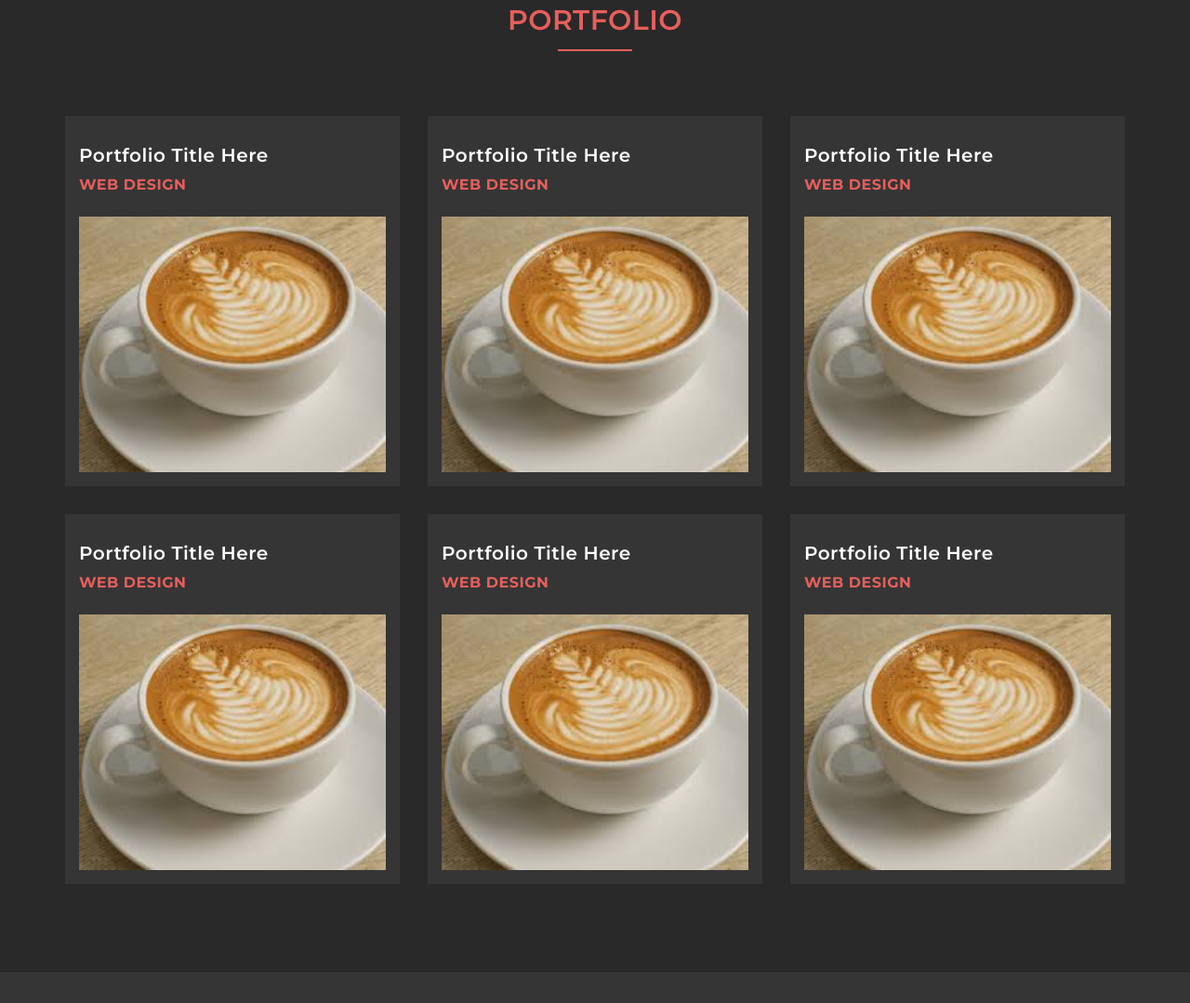
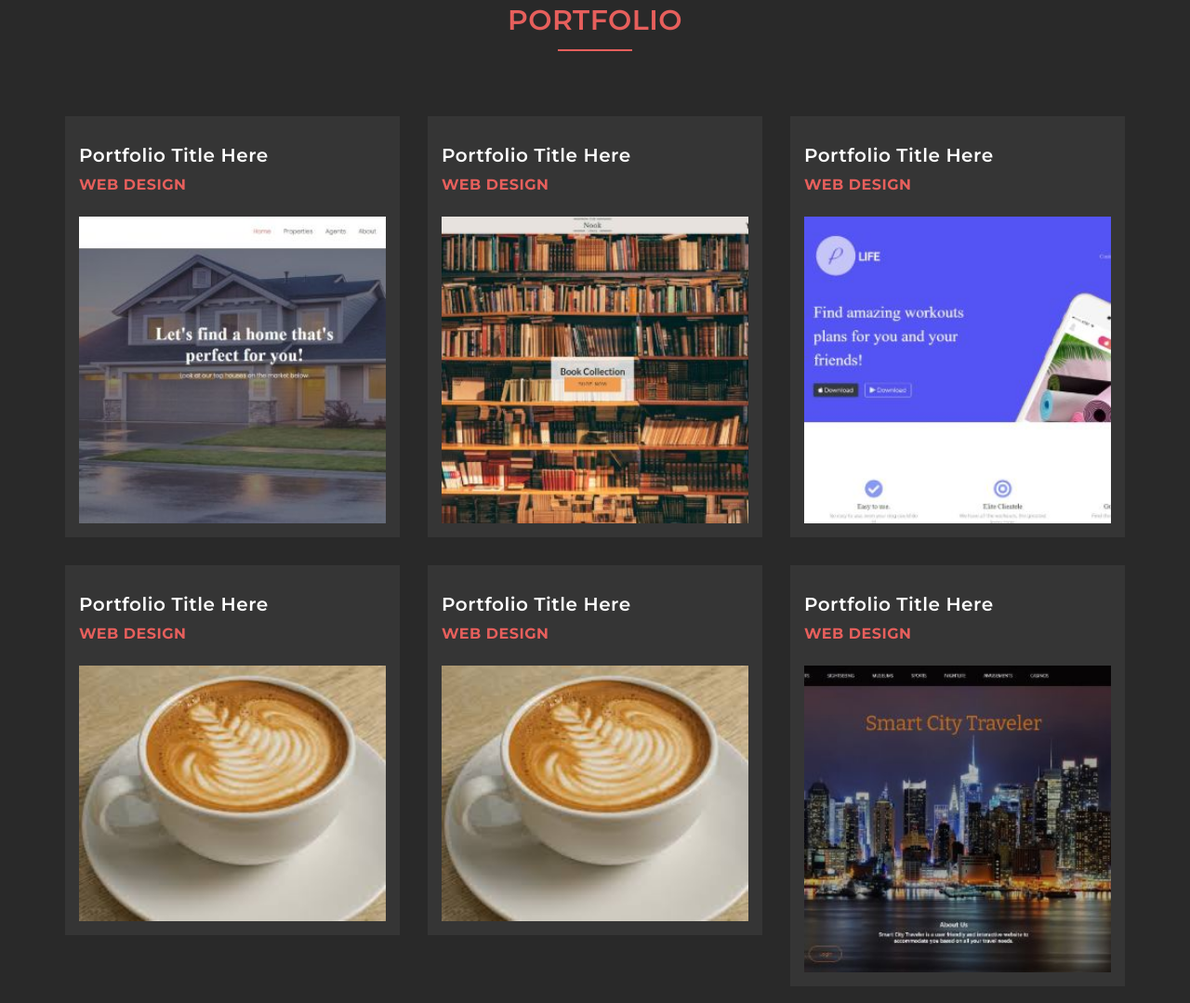
Before and after one commit to Samanthags/Portfolio, a plain HTML site: page index.html in a window 1280 px wide. Shown: the part 2952-4031 px from the top of the page at 93% size. Drawn offline with nearby package versions, Linux system fonts and the light colour scheme.

Commit message:
minor changes

```diff
--- a/index.html
+++ b/index.html
@@ -7,7 +7,7 @@
     <link rel="stylesheet" href="styles.css">
     <!-- Fonts -->
     <link rel="stylesheet" href="https://fonts.googleapis.com/css?family=Montserrat:400,600,700&display=swap">
-     <!-- Icons -->
+    <!-- Icons -->
     <link rel="stylesheet" href="https://stackpath.bootstrapcdn.com/font-awesome/4.7.0/css/font-awesome.min.css">
 
   </head>
@@ -247,7 +247,10 @@
         <div class="box">
           <h3>Portfolio Title Here</h3>
           <h4>Web Design</h4>
-          <img src="images/portfolio1.jpg" alt="portfolio">
+          <a href="https://samanthags.github.io/Homey/">
+            <img src="images/homey.jpg" alt="portfolio 1">
+          </a>
+
         </div>
       </div>
 
@@ -255,7 +258,10 @@
         <div class="box">
           <h3>Portfolio Title Here</h3>
           <h4> Web Design</h4>
-          <img src="images/portfolio2.jpg" alt="portfolio">
+          <a href="https://samanthags.github.io/Nook_Library/">
+            <img src="images/NookLibrary.jpg" alt="portfolio 2">
+          </a>
+
         </div>
       </div>
 
@@ -263,7 +269,9 @@
         <div class="box">
           <h3>Portfolio Title Here</h3>
           <h4>Web Design</h4>
-          <img src="images/portfolio3.jpg" alt="portfolio">
+          <a href="https://github.com/Samanthags/PLIFE">
+            <img src="images/plife.jpg" alt="portfolio 3">
+          </a>
         </div>
       </div>
 
@@ -271,7 +279,9 @@
         <div class="box">
           <h3>Portfolio Title Here</h3>
           <h4>Web Design</h4>
-          <img src="images/portfolio4.jpg" alt="portfolio">
+          <a href="https://www.w3schools.com">
+            <img src="images/portfolio1.jpg" alt="portfolio 4">
+          </a>
         </div>
       </div>
 
@@ -279,7 +289,9 @@
         <div class="box">
           <h3>Portfolio Title Here</h3>
           <h4>Web Design</h4>
-          <img src="images/portfolio5.jpg" alt="portfolio">
+          <a href="https://github.com/Samanthags/Todo_List">
+            <img src="images/portfolio1.jpg" alt="portfolio 5">
+          </a>
         </div>
       </div>
 
@@ -287,7 +299,9 @@
         <div class="box">
           <h3>Portfolio Title Here</h3>
           <h4>Web Design</h4>
-          <img src="images/portfolio6.jpg" alt="portfolio">
+          <a href="https://github.com/Samanthags/SmartCityTraveler">
+            <img src="images/smartcitytravel.jpg" alt="portfolio 6">
+          </a>
         </div>
       </div>
     </div>
@@ -345,7 +359,7 @@
           <span class="fa fa-map-marker"></span>
         </div>
         <h4>Location</h4>
-        <p>New York, NY 11435</p>
+        <p>New York, NYC</p>
       </div>
     </div>
     <div class="social-links">
@@ -395,10 +409,5 @@
 
 </script>
 
-
-
-
-
-
-  </body>
+</body>
 </html>
--- a/styles.css
+++ b/styles.css
@@ -170,7 +170,7 @@ header .navbar ul li{
   background-color: #353535;
 }
 
- h2.title{
+h2.title{
   font-size: 30px;
   font-weight: 600;
   margin: 0;
```
Also changed, not shown: images/NookLibrary.jpg (added), images/homey.jpg (added), images/plife.jpg (added), images/portfolio2.jpg (deleted), images/portfolio3.jpg (deleted), images/portfolio4.jpg (deleted), images/portfolio5.jpg (deleted), images/portfolio6.jpg (deleted), images/smartcitytravel.jpg (added).
